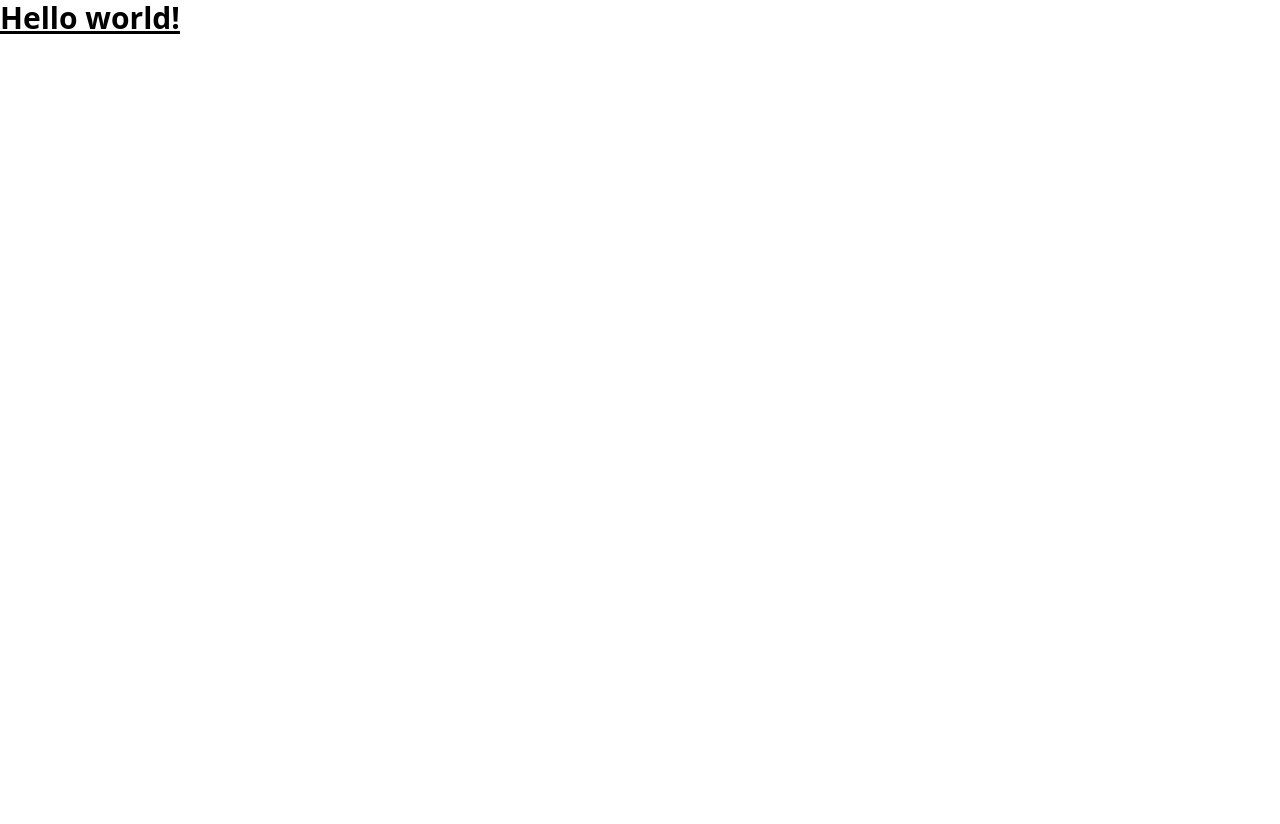
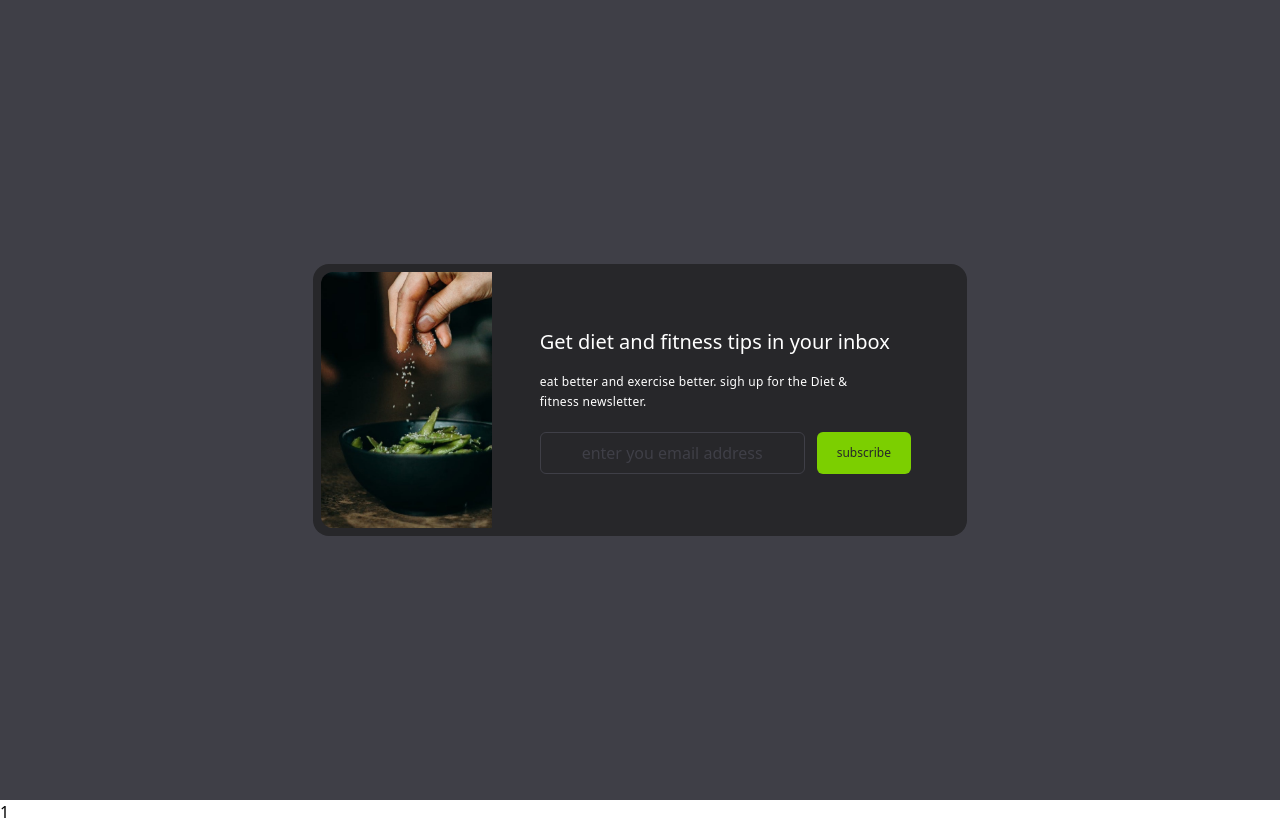
Before and after one commit to youssefemadsalem/tailwind-small-projects, a website built with Vite: page project-1/index.html in a window 1280 px wide. Before the commit the page ends 800 px from the top, so only its background shows below. Built offline with nearby package versions, Linux system fonts and the light colour scheme.

Commit message:
project one finished

```diff
--- a/project-1/index.html
+++ b/project-1/index.html
@@ -6,6 +6,46 @@
     <link href="/src/style.css" rel="stylesheet" />
   </head>
   <body>
-    <h1 class="text-3xl font-bold underline">Hello world!</h1>
+    <div class="flex items-center justify-center h-screen bg-zinc-700">
+      <div class="bg-zinc-800 p-2 mx-6 rounded-2xl">
+        <div class="flex flex-col md:flex-row rounded-l-2xl">
+          <img
+            src="public/image.jpg"
+            class="object-fit rounded-xl h-80 md:h-64 md:rounded-l-xl md:rounded-r-none transform hover:scale-105 hover:rounded-xl duration-200"
+            alt=""
+          />
+          <div class="p-6 md:p-12">
+            <h2
+              class="text-white font-sans text-xl text-center md:text-left mt-2 font-medium"
+            >
+              Get diet and fitness tips in your inbox
+            </h2>
+            <p
+              class="max-w-xs my-4 text-xs leading-5 tracking-wide text-center text-white md:text-left"
+            >
+              eat better and exercise better. sigh up for the Diet & fitness
+              newsletter.
+            </p>
+
+            <div
+              class="flex flex-col space-y-4 mt-5 md:space-x-3 md:flex-row md:space-y-0"
+            >
+              <input
+                type="text"
+                placeholder="enter you email address"
+                class="placeholder:text-center text-white placeholder:text-zinc-700 border border-zinc-700 px-4 p-2 rounded-md md:text-left focus:outline-none"
+              />
+
+              <button
+                class="text-lg px-5 py-3 rounded-md text-zinc-800 bg-lime-500 hover:bg-lime-700 duration-150 hover:text-white md:text-xs"
+              >
+                subscribe
+              </button>
+            </div>
+          </div>
+        </div>
+      </div>
+    </div>
   </body>
 </html>
+1
```
Also changed, not shown: project-1/public/email-subscribe.png (added), project-1/public/image.jpg (added).
